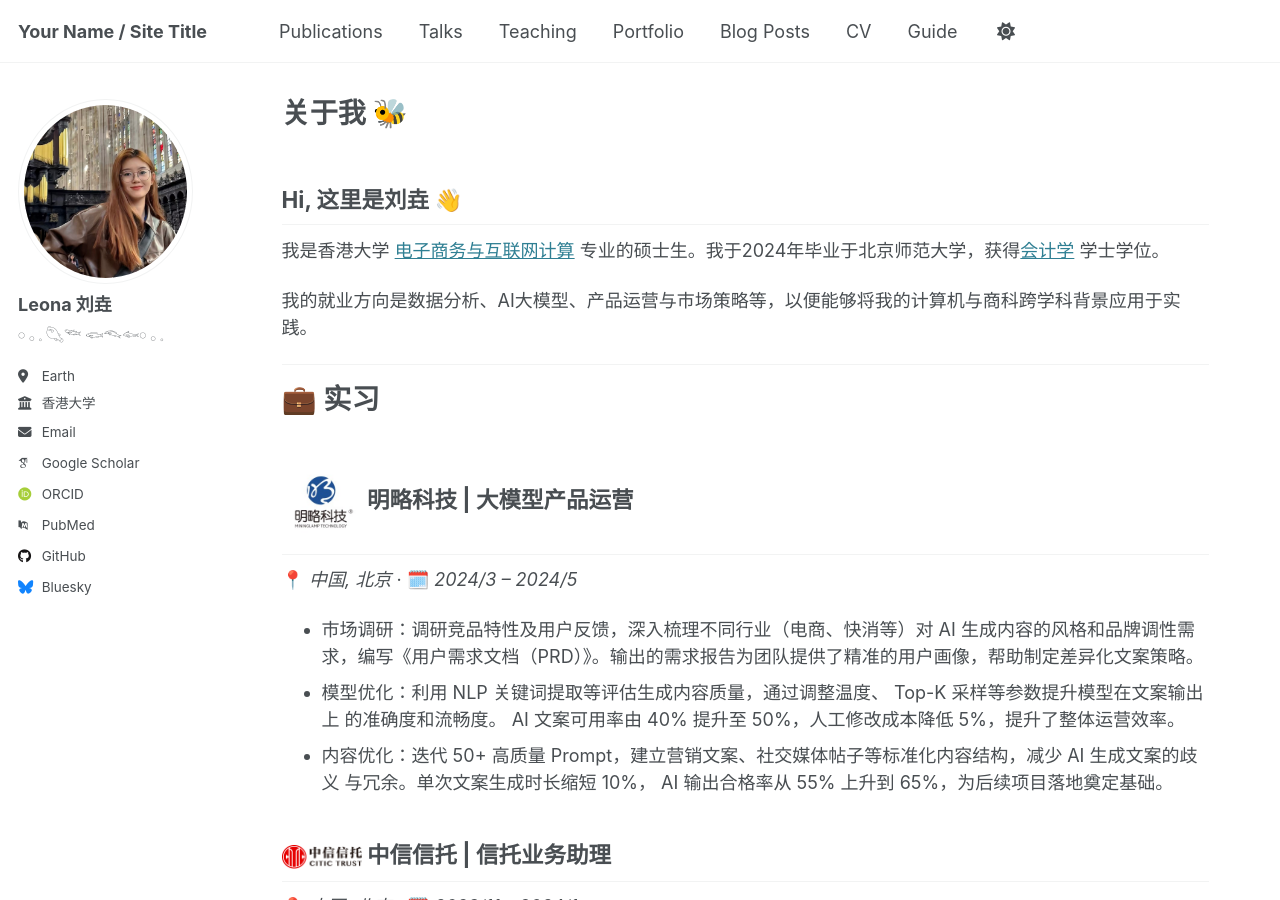
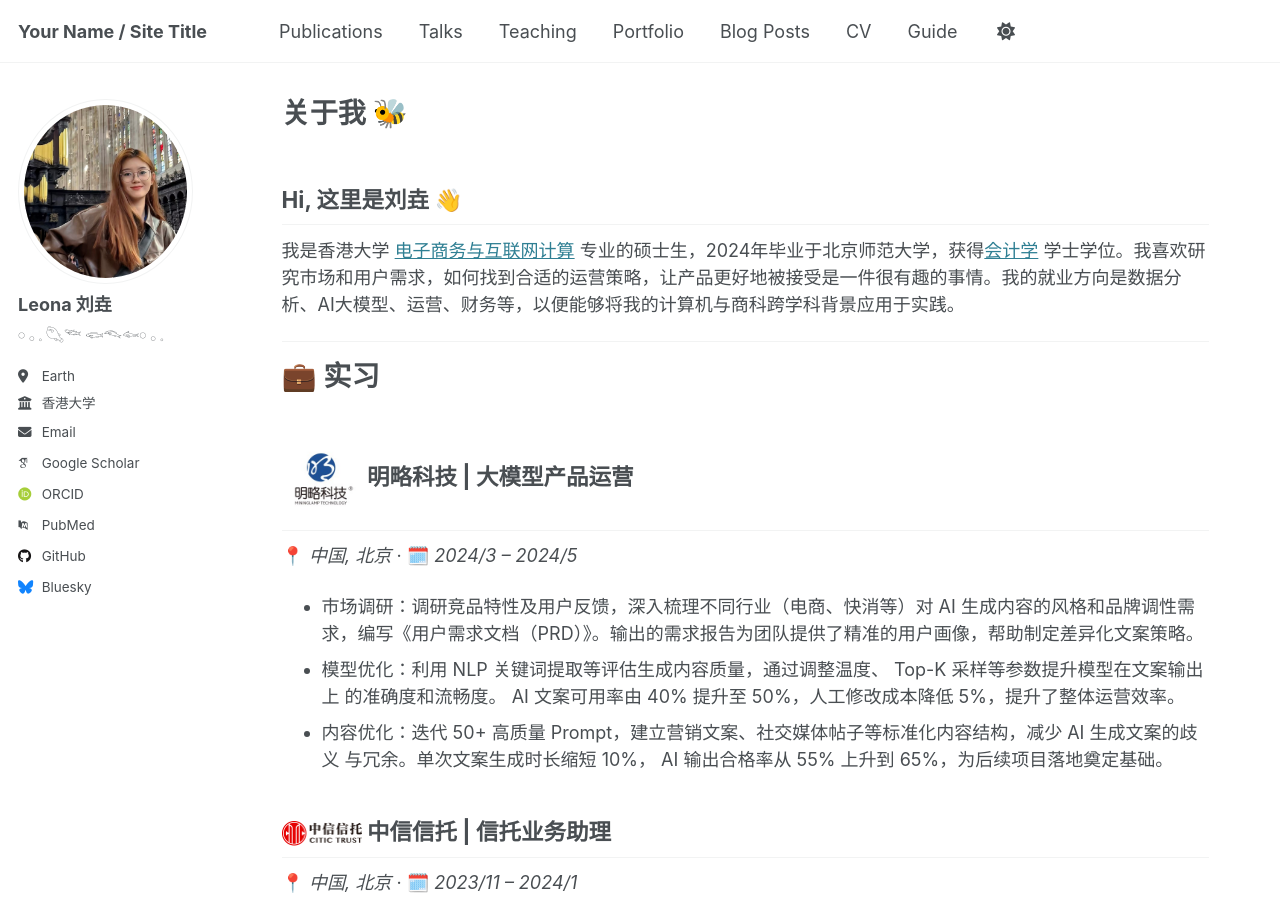
Before and after one commit to Leonaylau/YAOLIU, a Jekyll site: the page built from _pages/about.md, in a window 1280 px wide and 900 px high. Built offline with Jekyll 4.4.1, drawn with Linux system fonts in a browser that asks for light colours; some web fonts are replaced.

Commit message:
Update about.md

```diff
--- a/_pages/about.md
+++ b/_pages/about.md
@@ -9,9 +9,7 @@ redirect_from:
 
 
 ## Hi, 这里是刘垚 👋
-我是香港大学 [电子商务与互联网计算](https://www.ecom-icom.hku.hk/) 专业的硕士生。我于2024年毕业于北京师范大学，获得[会计学](https://bs.bnu.edu.cn/) 学士学位。
-
-我的就业方向是数据分析、AI大模型、产品运营与市场策略等，以便能够将我的计算机与商科跨学科背景应用于实践。
+我是香港大学 [电子商务与互联网计算](https://www.ecom-icom.hku.hk/) 专业的硕士生，2024年毕业于北京师范大学，获得[会计学](https://bs.bnu.edu.cn/) 学士学位。我喜欢研究市场和用户需求，如何找到合适的运营策略，让产品更好地被接受是一件很有趣的事情。我的就业方向是数据分析、AI大模型、运营、财务等，以便能够将我的计算机与商科跨学科背景应用于实践。
 
 ------
 
```
